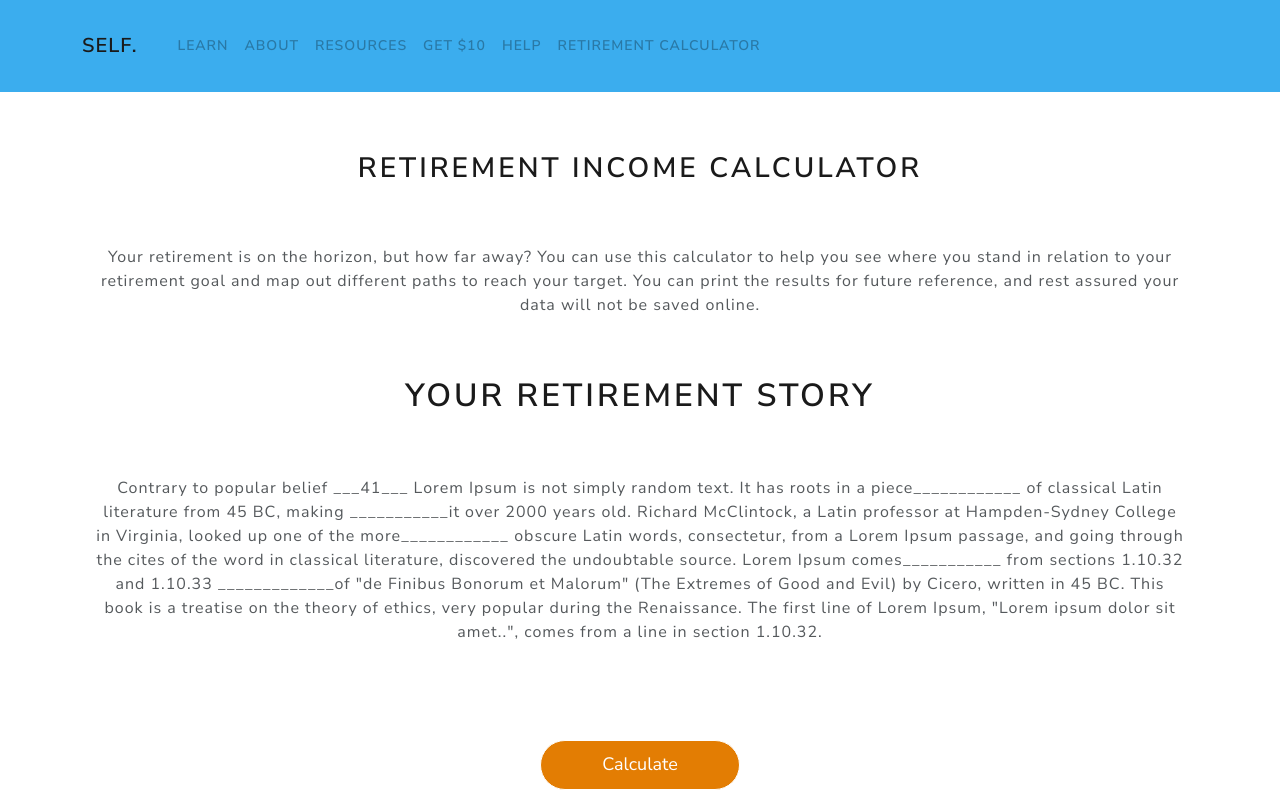
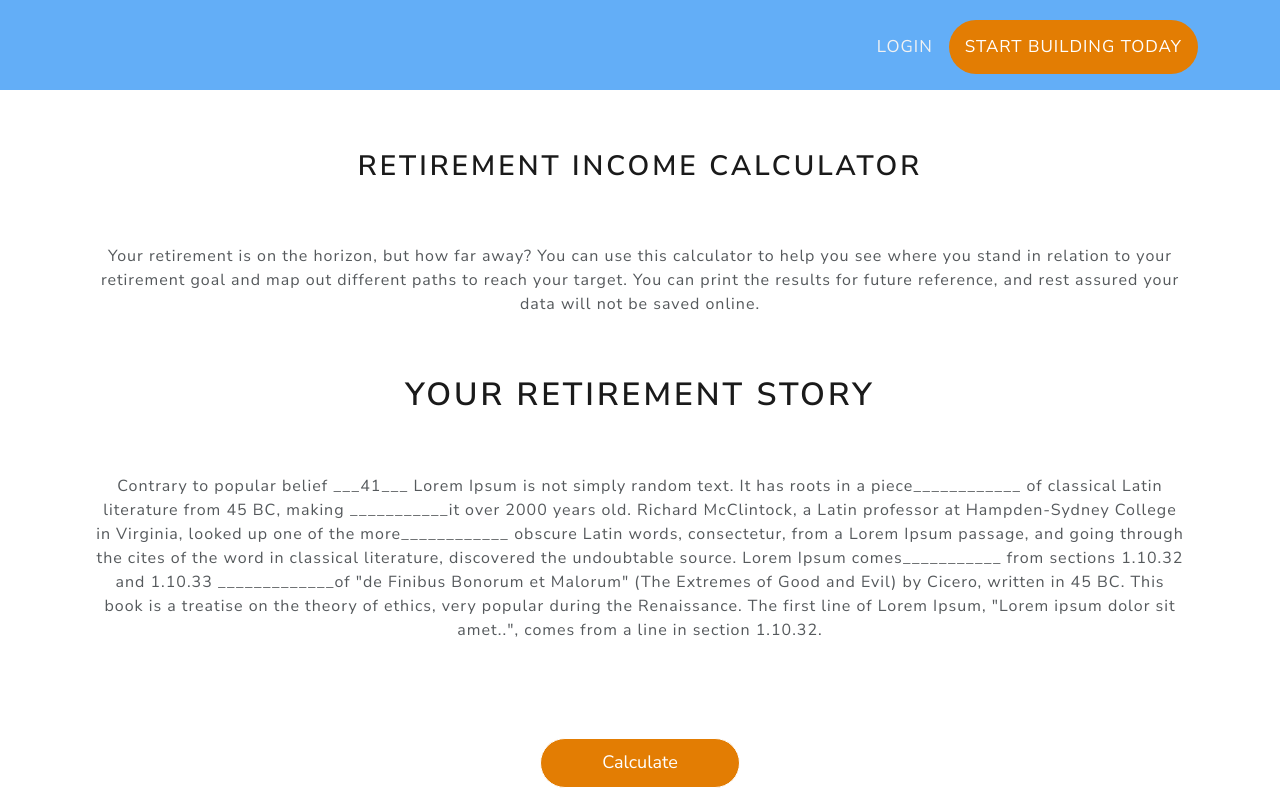
Before and after one commit to Danielamoateng1989/group-industry-project, a React (Create React App) app: page / in a window 1280 px wide. Shown: the top 796 px of the page. Built offline with nearby package versions, Linux system fonts and the light colour scheme.

Commit message:
Add top right LOGIN and START BUILDING TODAY menu items

```diff
--- a/src/components/Header.js
+++ b/src/components/Header.js
@@ -1,29 +1,16 @@
-import { Navbar, Nav, Container} from "react-bootstrap"
+import {Container} from "react-bootstrap"
 
 const Header = () => {
 
     return (
+  <div class="nav-right">
+  <Container>
+  <a class="active" href="/">START BUILDING TODAY</a>
+  <a href="/login">LOGIN</a>
+  </Container>
+  </div>
 
-        <header>
 
-  <Navbar style={{backgroundColor: "#3BADEE"}} collapseOnSelect>
-      <Container>
-  <Navbar.Brand href="/">Self.</Navbar.Brand>
-  <Navbar.Toggle aria-controls="basic-navbar-nav" />
-  <Navbar.Collapse id="basic-navbar-nav">
-    <Nav className="ml-auto" >
-      <Nav.Link href="#">LEARN</Nav.Link>
-      <Nav.Link href="#">ABOUT</Nav.Link>
-      <Nav.Link href="#">RESOURCES</Nav.Link>
-      <Nav.Link href="#">GET $10</Nav.Link>
-      <Nav.Link href="#">HELP</Nav.Link>
-      <Nav.Link href="/calculator">RETIREMENT CALCULATOR</Nav.Link>
-
-    </Nav>
-  </Navbar.Collapse>
-  </Container>
-</Navbar>
-        </header>
 
     )
 }
--- a/src/index.css
+++ b/src/index.css
@@ -46,3 +46,36 @@ main {
 .text-color {
   color: "white"
 }
+
+
+/* Add a black background color to the top navigation */
+.nav-right {
+  background-color:#63aef7;
+  overflow: hidden;
+  height: 90px;
+}
+
+/* Style the links inside the navigation bar */
+.nav-right a {
+  float: right;
+  color: #f2f2f2;
+  text-align: center;
+  padding: 14px 16px;
+  text-decoration: none;
+  font-size: 17px;
+  margin-top: 20px;
+}
+
+/* Change the color of links on hover */
+.nav-right a:hover {
+  background-color: #ddd;
+  color:#63aef7;
+   border-radius: 10px;
+}
+
+/* Add a color to the active/current link */
+.nav-right a.active {
+  background-color: #E37D03;
+  color: white;
+  border-radius: 40px;
+}
```
